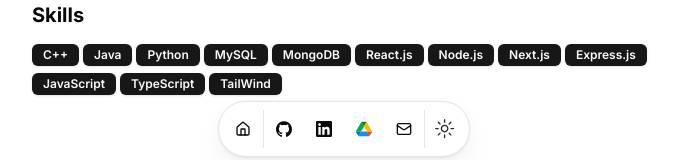
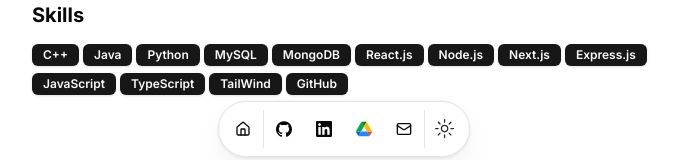
Before and after one commit to pratik6266/Portfolio, a Next.js app: page / in a window 1280 px wide. Shown: the part 627-787 px from the top of the page, without its empty margins (296-983 px from the left). Built offline with nearby package versions, Linux system fonts and the light colour scheme.

Commit message:
added vercel analytics

```diff
--- a/src/data/resume.tsx
+++ b/src/data/resume.tsx
@@ -29,6 +29,7 @@
     "JavaScript",
     "TypeScript",
     "TailWind",
+    "GitHub",
   ],
   navbar: [
     { href: "/", icon: HomeIcon, label: "Home" },
```
Also changed, not shown: 1 other file (tests, documents, lock files or other folders).
